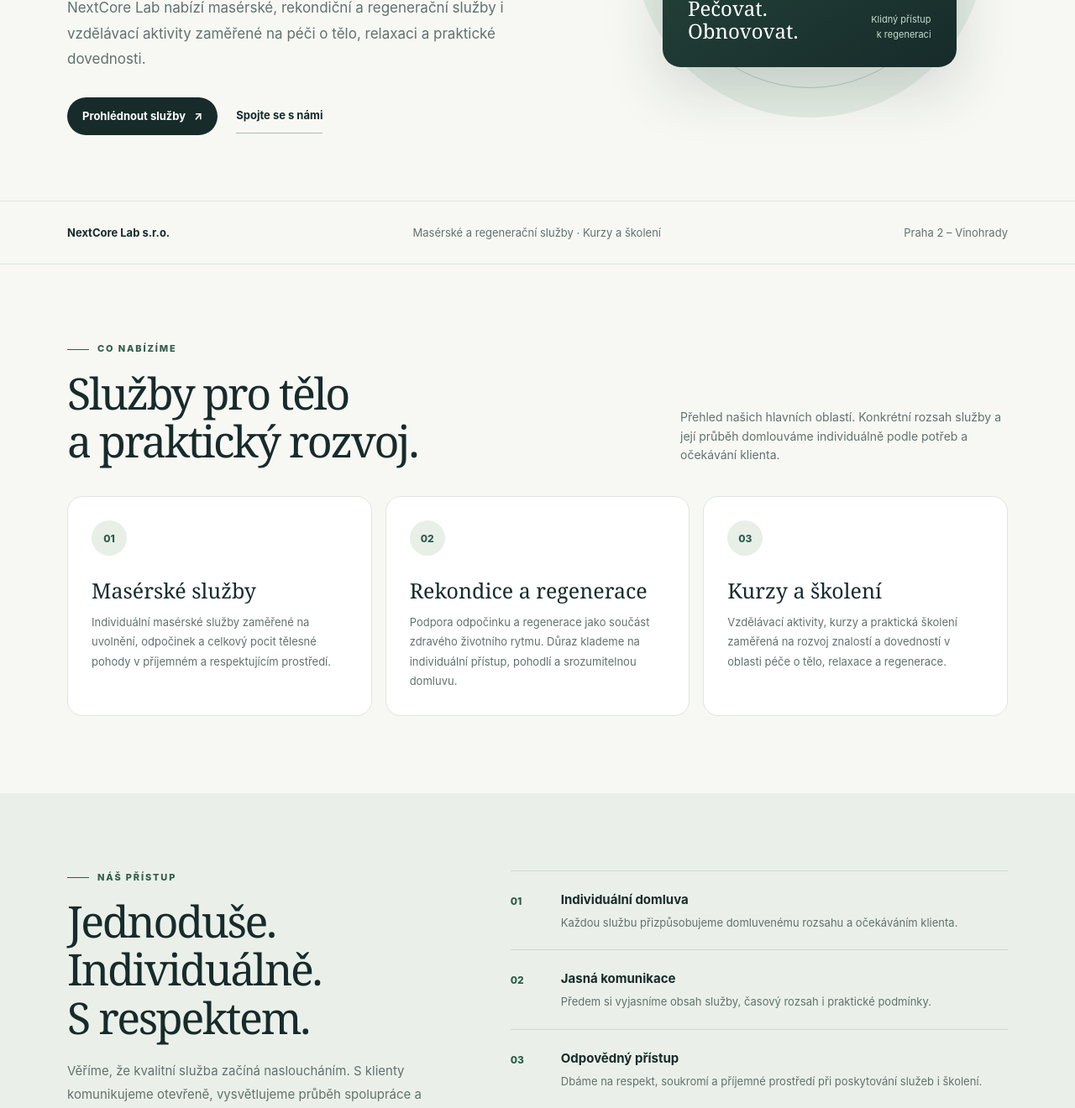
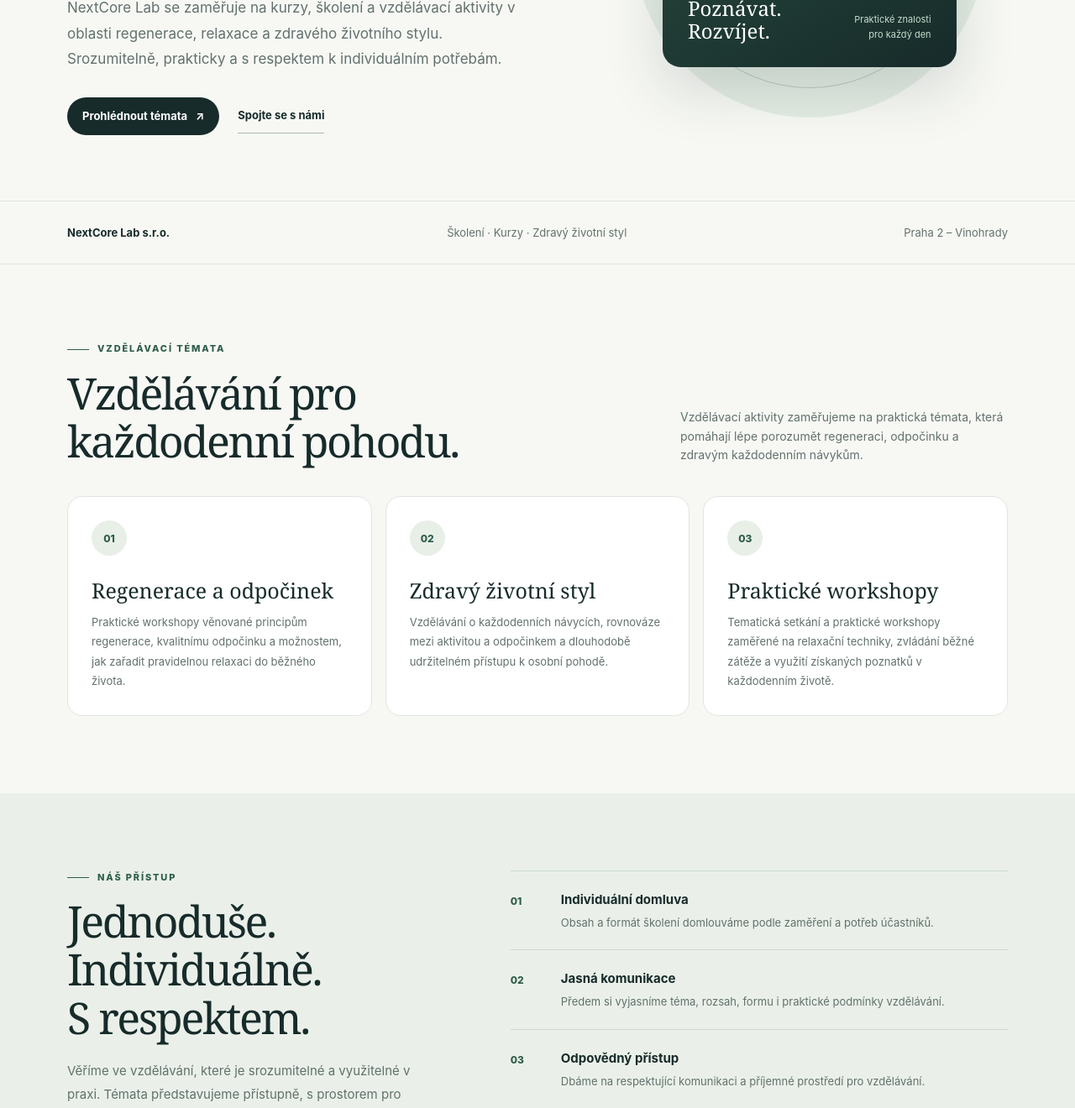
Before and after one commit to Hamlii/NextCoreLab, a plain HTML site: page index.html in a window 1280 px wide. Shown: the part 477-1797 px from the top of the page at 84% size. Drawn offline with Linux system fonts and the light colour scheme.

Commit message:
Add files via upload

```diff
--- a/index.html
+++ b/index.html
@@ -4,8 +4,8 @@
   <meta charset="utf-8">
   <meta name="viewport" content="width=device-width, initial-scale=1">
   <meta name="theme-color" content="#172b2a">
-  <meta name="description" content="NextCore Lab s.r.o. – masérské, rekondiční a regenerační služby, kurzy a školení zaměřené na regeneraci a péči o tělo.">
-  <title>NextCore Lab s.r.o. | Regenerace a vzdělávání</title>
+  <meta name="description" content="NextCore Lab s.r.o. – kurzy, školení a vzdělávací aktivity v oblasti regenerace, relaxace a zdravého životního stylu.">
+  <title>NextCore Lab s.r.o. | Školení a zdravý životní styl</title>
   <style>
     :root {
       --ink: #172b2a;
@@ -126,7 +126,7 @@
     <div class="wrap nav">
       <a class="brand" href="#top" aria-label="NextCore Lab – úvod">
         <span class="mark">N.</span>
-        <span class="brand-name">NextCore Lab<span>Regenerace & vzdělávání</span></span>
+        <span class="brand-name">NextCore Lab<span>Kurzy & vzdělávání</span></span>
       </a>
       <nav aria-label="Hlavní navigace">
         <a href="#sluzby">Služby</a>
@@ -140,11 +140,11 @@
     <section class="hero">
       <div class="wrap hero-grid">
         <div>
-          <div class="eyebrow">Péče. Regenerace. Rozvoj.</div>
-          <h1>Prostor pro <em>regeneraci</em> a lepší rovnováhu.</h1>
-          <p class="lead">NextCore Lab nabízí masérské, rekondiční a regenerační služby i vzdělávací aktivity zaměřené na péči o tělo, relaxaci a praktické dovednosti.</p>
+          <div class="eyebrow">Vzdělávání. Regenerace. Rovnováha.</div>
+          <h1>Poznejte cestu k <em>regeneraci</em> a rovnováze.</h1>
+          <p class="lead">NextCore Lab se zaměřuje na kurzy, školení a vzdělávací aktivity v oblasti regenerace, relaxace a zdravého životního stylu. Srozumitelně, prakticky a s respektem k individuálním potřebám.</p>
           <div class="hero-actions">
-            <a class="button" href="#sluzby">Prohlédnout služby <span aria-hidden="true" style="margin-left:10px">↗</span></a>
+            <a class="button" href="#sluzby">Prohlédnout témata <span aria-hidden="true" style="margin-left:10px">↗</span></a>
             <a class="text-link" href="#kontakt">Spojte se s námi</a>
           </div>
         </div>
@@ -153,7 +153,7 @@
           <div class="art-card">
             <div class="art-small">NextCore Lab · Praha</div>
             <div class="art-symbol" aria-hidden="true">∿</div>
-            <div class="art-bottom"><strong>Pečovat.<br>Obnovovat.</strong><span>Klidný přístup<br>k regeneraci</span></div>
+            <div class="art-bottom"><strong>Poznávat.<br>Rozvíjet.</strong><span>Praktické znalosti<br>pro každý den</span></div>
           </div>
         </div>
       </div>
@@ -162,7 +162,7 @@
     <div class="intro">
       <div class="wrap intro-inner">
         <p><strong>NextCore Lab s.r.o.</strong></p>
-        <p>Masérské a regenerační služby · Kurzy a školení</p>
+        <p>Školení · Kurzy · Zdravý životní styl</p>
         <p>Praha 2 – Vinohrady</p>
       </div>
     </div>
@@ -171,26 +171,26 @@
       <div class="wrap">
         <div class="section-head">
           <div>
-            <div class="eyebrow">Co nabízíme</div>
-            <h2>Služby pro tělo<br>a praktický rozvoj.</h2>
+            <div class="eyebrow">Vzdělávací témata</div>
+            <h2>Vzdělávání pro<br>každodenní pohodu.</h2>
           </div>
-          <p class="section-desc">Přehled našich hlavních oblastí. Konkrétní rozsah služby a její průběh domlouváme individuálně podle potřeb a očekávání klienta.</p>
+          <p class="section-desc">Vzdělávací aktivity zaměřujeme na praktická témata, která pomáhají lépe porozumět regeneraci, odpočinku a zdravým každodenním návykům.</p>
         </div>
         <div class="services">
           <article class="service">
             <div class="service-num">01</div>
-            <h3>Masérské služby</h3>
-            <p>Individuální masérské služby zaměřené na uvolnění, odpočinek a celkový pocit tělesné pohody v příjemném a respektujícím prostředí.</p>
+            <h3>Regenerace a odpočinek</h3>
+            <p>Praktické workshopy věnované principům regenerace, kvalitnímu odpočinku a možnostem, jak zařadit pravidelnou relaxaci do běžného života.</p>
           </article>
           <article class="service">
             <div class="service-num">02</div>
-            <h3>Rekondice a regenerace</h3>
-            <p>Podpora odpočinku a regenerace jako součást zdravého životního rytmu. Důraz klademe na individuální přístup, pohodlí a srozumitelnou domluvu.</p>
+            <h3>Zdravý životní styl</h3>
+            <p>Vzdělávání o každodenních návycích, rovnováze mezi aktivitou a odpočinkem a dlouhodobě udržitelném přístupu k osobní pohodě.</p>
           </article>
           <article class="service">
             <div class="service-num">03</div>
-            <h3>Kurzy a školení</h3>
-            <p>Vzdělávací aktivity, kurzy a praktická školení zaměřená na rozvoj znalostí a dovedností v oblasti péče o tělo, relaxace a regenerace.</p>
+            <h3>Praktické workshopy</h3>
+            <p>Tematická setkání a praktické workshopy zaměřené na relaxační techniky, zvládání běžné zátěže a využití získaných poznatků v každodenním životě.</p>
           </article>
         </div>
       </div>
@@ -201,12 +201,12 @@
         <div class="approach-copy">
           <div class="eyebrow">Náš přístup</div>
           <h2>Jednoduše.<br>Individuálně.<br>S respektem.</h2>
-          <p>Věříme, že kvalitní služba začíná nasloucháním. S klienty komunikujeme otevřeně, vysvětlujeme průběh spolupráce a dbáme na profesionální, diskrétní a vstřícné jednání.</p>
+          <p>Věříme ve vzdělávání, které je srozumitelné a využitelné v praxi. Témata představujeme přístupně, s prostorem pro otázky a s důrazem na individuální potřeby účastníků.</p>
         </div>
         <div class="principles">
-          <div class="principle"><span>01</span><div><h3>Individuální domluva</h3><p>Každou službu přizpůsobujeme domluvenému rozsahu a očekáváním klienta.</p></div></div>
-          <div class="principle"><span>02</span><div><h3>Jasná komunikace</h3><p>Předem si vyjasníme obsah služby, časový rozsah i praktické podmínky.</p></div></div>
-          <div class="principle"><span>03</span><div><h3>Odpovědný přístup</h3><p>Dbáme na respekt, soukromí a příjemné prostředí při poskytování služeb i školení.</p></div></div>
+          <div class="principle"><span>01</span><div><h3>Individuální domluva</h3><p>Obsah a formát školení domlouváme podle zaměření a potřeb účastníků.</p></div></div>
+          <div class="principle"><span>02</span><div><h3>Jasná komunikace</h3><p>Předem si vyjasníme téma, rozsah, formu i praktické podmínky vzdělávání.</p></div></div>
+          <div class="principle"><span>03</span><div><h3>Odpovědný přístup</h3><p>Dbáme na respektující komunikaci a příjemné prostředí pro vzdělávání.</p></div></div>
         </div>
       </div>
     </section>
@@ -216,7 +216,7 @@
         <div>
           <div class="eyebrow">Kontakt</div>
           <h2>Domluvme se na dalším kroku.</h2>
-          <p class="contact-copy">Máte zájem o masérské či regenerační služby nebo se chcete informovat o kurzech a školeních? Ozvěte se nám a domluvíme další postup.</p>
+          <p class="contact-copy">Zajímá vás školení nebo workshop o regeneraci a zdravém životním stylu? Kontaktujte nás a domluvíme vhodné téma i formu spolupráce.</p>
         </div>
         <div class="contact-panel">
           <div class="contact-item"><span class="contact-label">Společnost</span><div class="contact-value">NextCore Lab s.r.o.</div></div>
```
